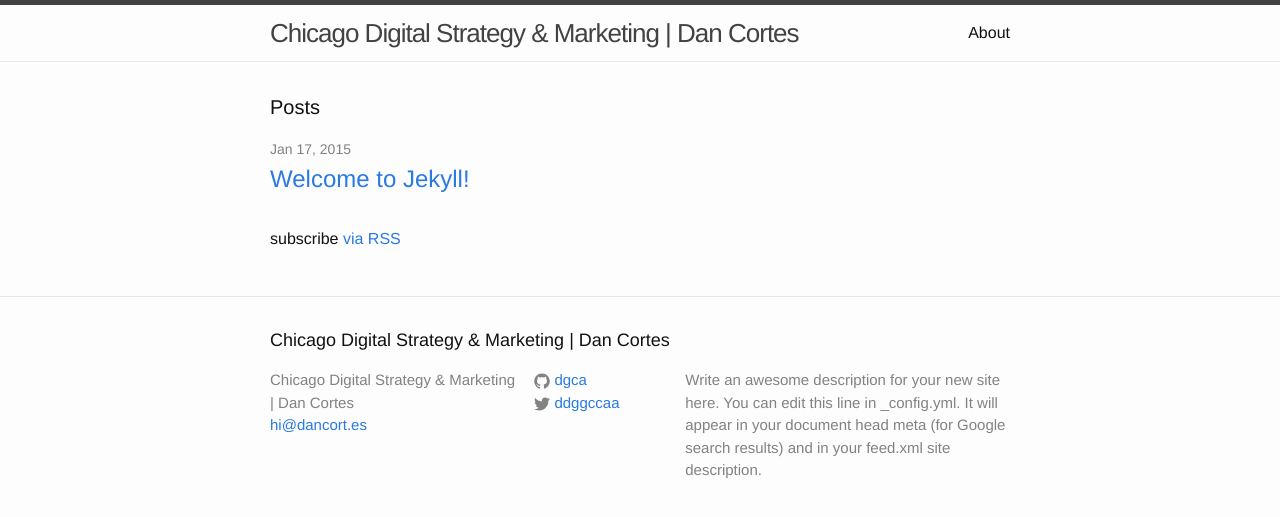
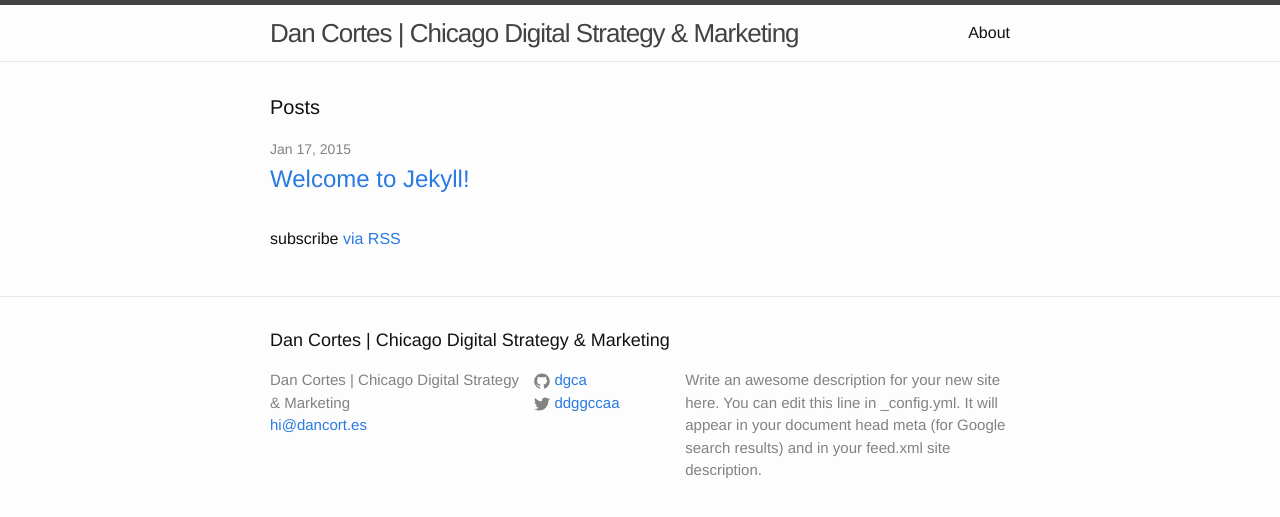
Before and after one commit to dgca/dancortes-old, a Jekyll site: the page built from index.html, in a window 1280 px wide. Shown: the top 517 px of the page. Built offline with Jekyll 4.4.1, drawn with Linux system fonts in a browser that asks for light colours.

```diff
--- a/_config.yml
+++ b/_config.yml
@@ -1,5 +1,5 @@
 # Site settings
-title: Chicago Digital Strategy & Marketing | Dan Cortes
+title: Dan Cortes | Chicago Digital Strategy & Marketing
 email: hi@dancort.es
 description: > # this means to ignore newlines until "baseurl:"
   Write an awesome description for your new site here. You can edit this
@@ -12,3 +12,4 @@ github_username:  dgca
 
 # Build settings
 markdown: kramdown
+highlighter: pygments
```
Also changed, not shown: _drafts/what-a-draft.md (added, +5 -0 lines).
